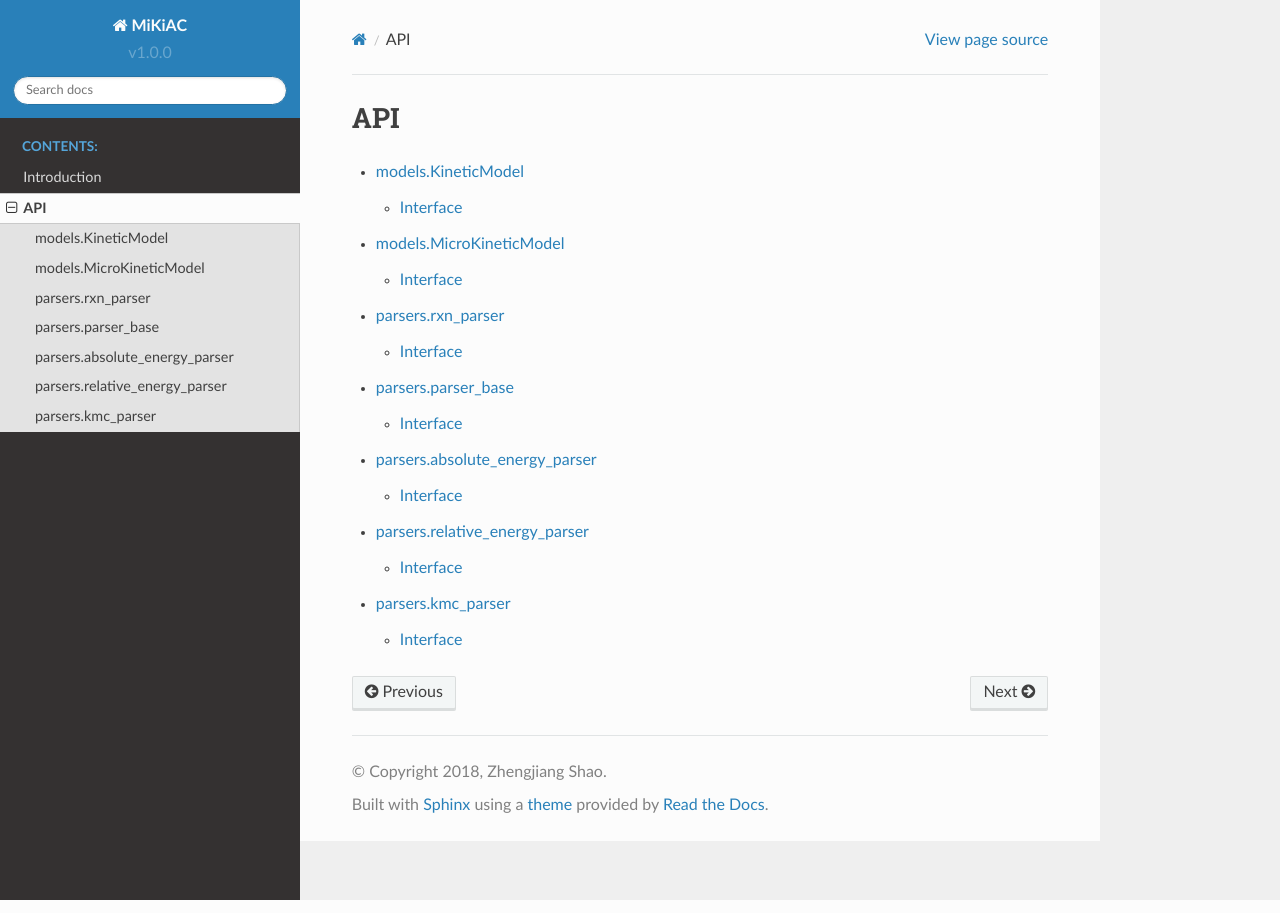
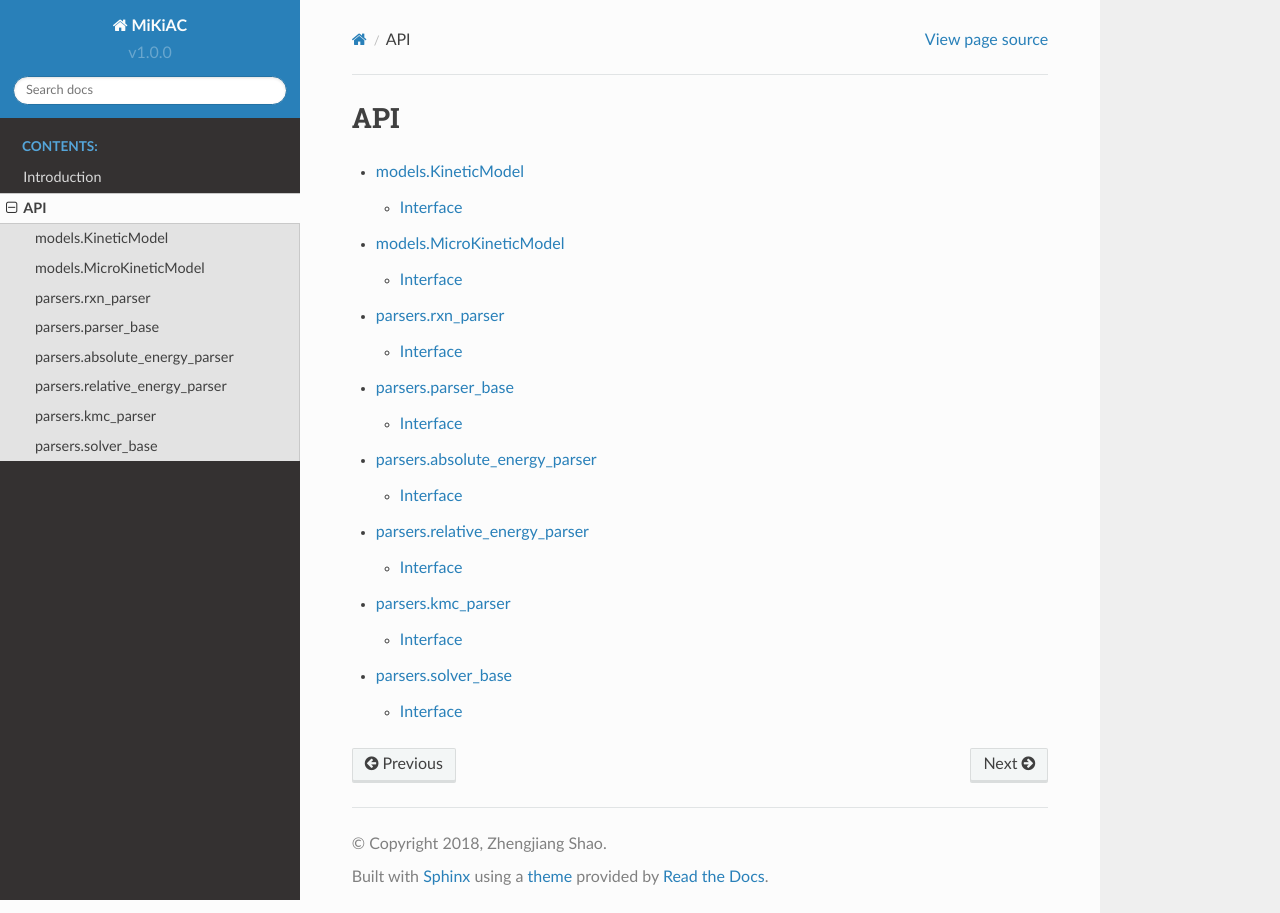
Before and after one commit to PytLab/scaks-docs, a Sphinx documentation site: the page built from source/api/index.rst, in a window 1280 px wide. Built offline with Sphinx 7.4.7 and the Read the Docs theme 2.0.0, drawn with Linux system fonts in a browser that asks for light colours.

Commit message:
Add solver base API

```diff
--- a/source/api/index.rst
+++ b/source/api/index.rst
@@ -11,3 +11,4 @@ API
    parsers.absolute_energy_parser
    parsers.relative_energy_parser
    parsers.kmc_parser
+   solvers.solver_base
--- /dev/null
+++ b/source/api/solvers.solver_base.rst
@@ -0,0 +1,10 @@
+parsers.solver_base
+-------------------------
+
+Interface
+..........
+
+.. autoclass:: mikiac.solvers.solver_base.SolverBase
+   :members:
+   :inherited-members:
+   :show-inheritance:
```
